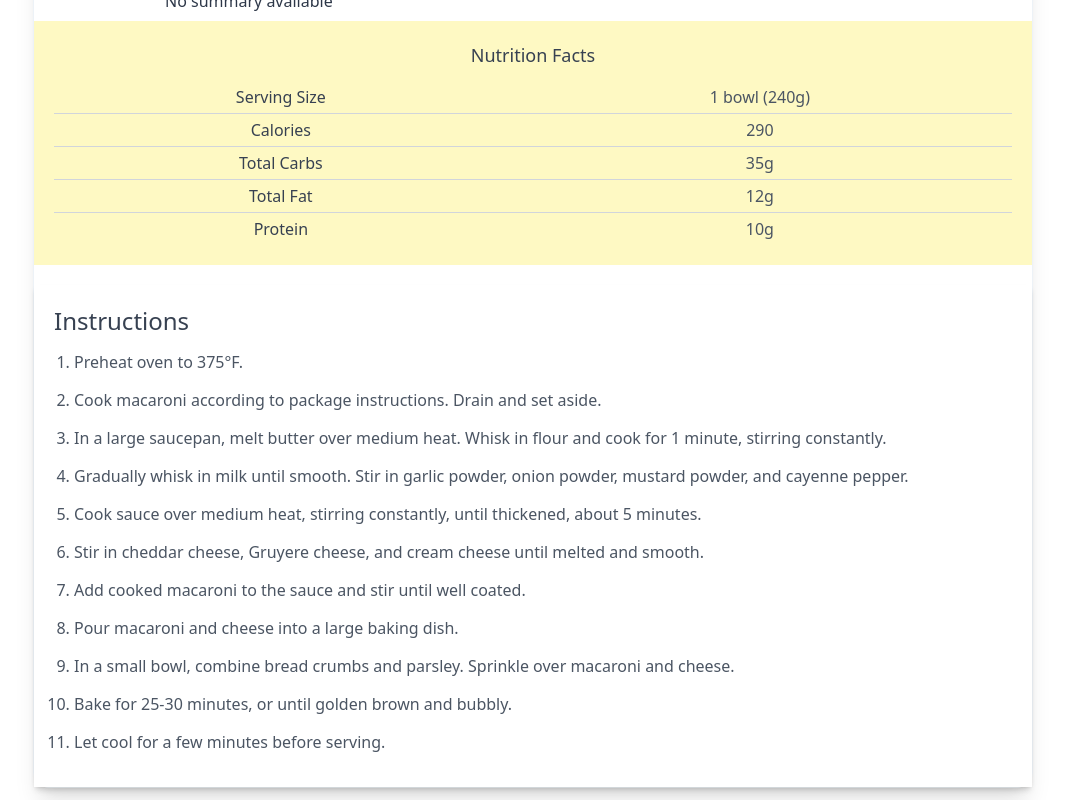
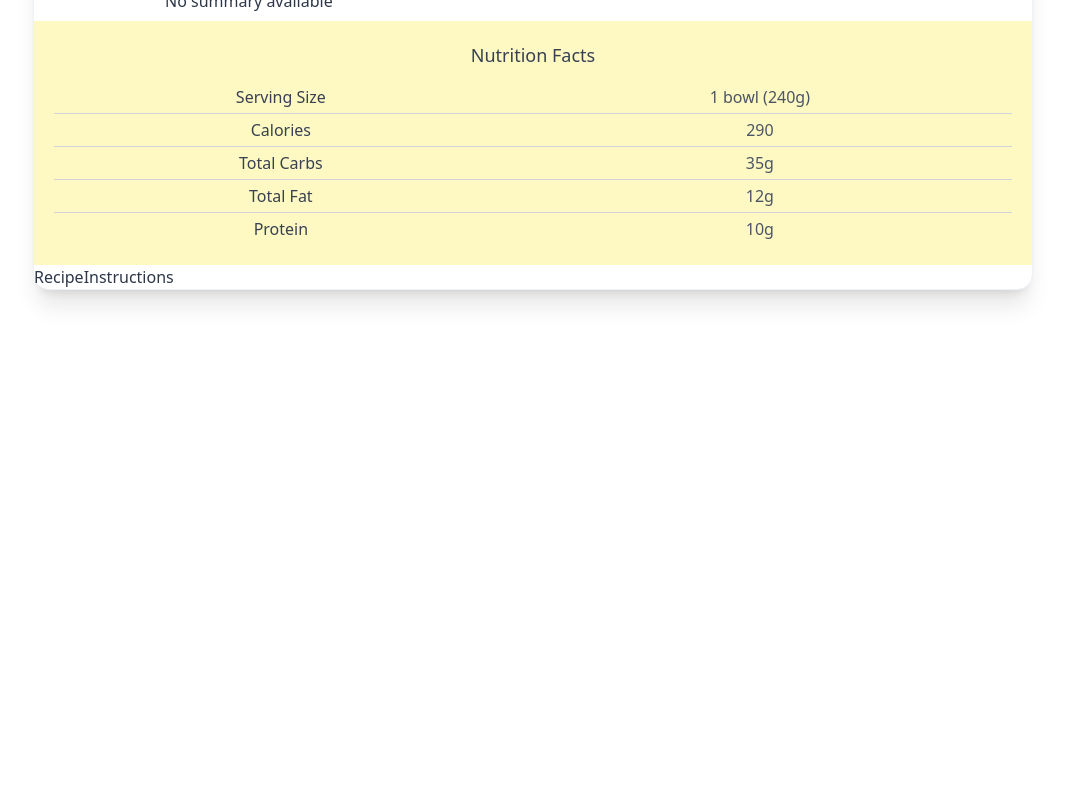
Before and after one commit to brianguyen97/ez-recipes, a React (Create React App) app: page /recipe/1 in a window 1280 px wide. Shown: the part 285-1085 px from the top of the page, without its empty margins (107-1172 px from the left). After the commit the page ends 800 px from the top, so only its background shows below. Built offline with nearby package versions, Linux system fonts and the light colour scheme; no server answers.

Commit message:
reset component

```diff
--- a/src/components/RecipeInstructions.jsx
+++ b/src/components/RecipeInstructions.jsx
@@ -1,32 +1,7 @@
 import React from "react";
 
-function RecipeInstructions(props) {
-  const instructions = [
-    "Preheat oven to 375°F.",
-    "Cook macaroni according to package instructions. Drain and set aside.",
-    "In a large saucepan, melt butter over medium heat. Whisk in flour and cook for 1 minute, stirring constantly.",
-    "Gradually whisk in milk until smooth. Stir in garlic powder, onion powder, mustard powder, and cayenne pepper.",
-    "Cook sauce over medium heat, stirring constantly, until thickened, about 5 minutes.",
-    "Stir in cheddar cheese, Gruyere cheese, and cream cheese until melted and smooth.",
-    "Add cooked macaroni to the sauce and stir until well coated.",
-    "Pour macaroni and cheese into a large baking dish.",
-    "In a small bowl, combine bread crumbs and parsley. Sprinkle over macaroni and cheese.",
-    "Bake for 25-30 minutes, or until golden brown and bubbly.",
-    "Let cool for a few minutes before serving.",
-  ];
-
-  return (
-    <div className="bg-white p-5 shadow-md mt-5">
-      <p className="text-2xl font-medium text-gray-700 mb-3">Instructions</p>
-      <ol className="list-decimal pl-5 text-gray-600 leading-relaxed">
-        {instructions.map((instruction, index) => (
-          <li key={index} className="mb-3">
-            {instruction}
-          </li>
-        ))}
-      </ol>
-    </div>
-  );
+function RecipeInstructions() {
+  return <div>RecipeInstructions</div>;
 }
 
 export default RecipeInstructions;
```
